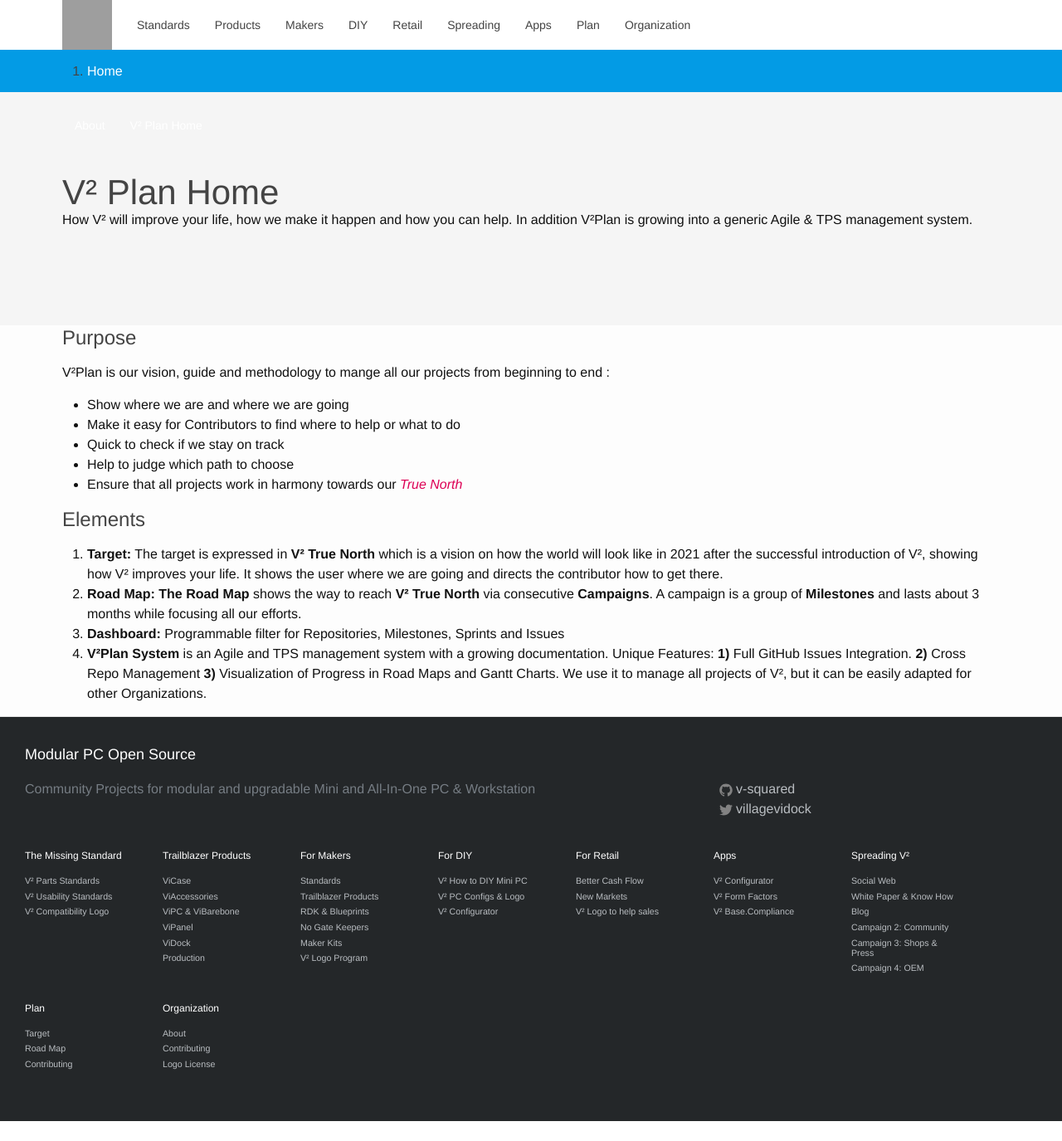
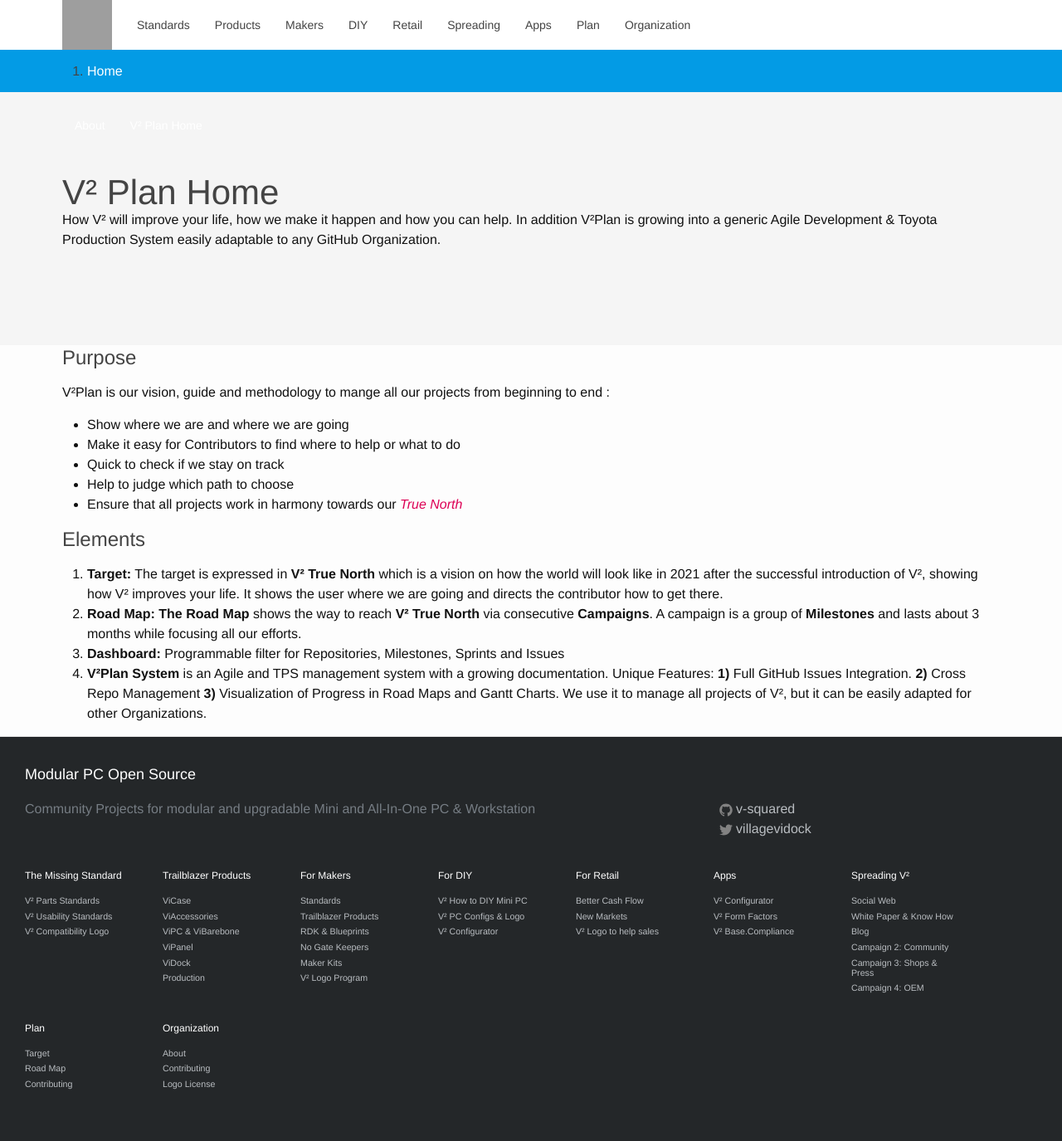
Before and after one commit to V-Squared/v2-Plan, a Jekyll site: the page built from index.md, in a window 1280 px wide. Shown: the whole page at 83% size. Built offline with Jekyll 4.4.1, drawn with Linux system fonts in a browser that asks for light colours; nearby versions of some CDN libraries; before the commit the page ends 1351 px from its top, so only the background shows below that; grey boxes are pictures that could not be loaded.

Commit message:
Improved Description

```diff
--- a/index.md
+++ b/index.md
@@ -1,7 +1,7 @@
 ---
 layout: default
 title: V² Plan Home
-description: How V² will improve your life, how we make it happen and how you can help. In addition V²Plan is growing into a generic Agile & TPS management system.
+description: How V² will improve your life, how we make it happen and how you can help. In addition V²Plan is growing into a generic Agile Development & Toyota Production System easily adaptable to any GitHub Organization.
 ---
 
 ## Purpose <a name="purpose"></a>
```
